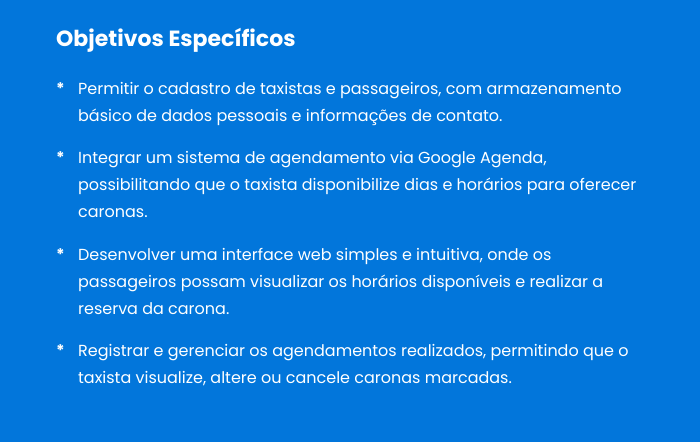
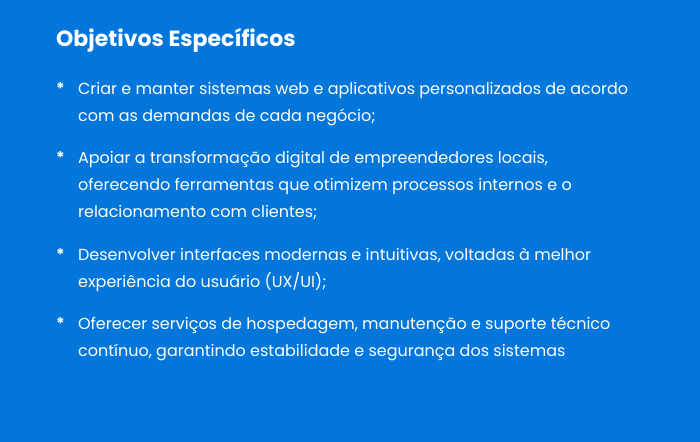
Before and after one commit to N4ds0n/Mustang-Sistemas, a plain HTML site: page index.html in a window 1280 px wide. Shown: the part 1051-1493 px from the top of the page, 580-1280 px from the left. Drawn offline with Linux system fonts and the light colour scheme; files whose address does not match are found by name.

Commit message:
atualização imagens

```diff
--- a/index.html
+++ b/index.html
@@ -49,8 +49,18 @@
 
     <div class="about-content-wrapper">
       <div class="container-narrow">
-        <h2>Sobre nós</h2> <h3>Objetivo Geral</h3> <p>Desenvolver e oferecer soluções tecnológicas inovadoras, seguras e eficientes que otimizem processos, integrem sistemas e impulsionem o desempenho das empresas, garantindo resultados sólidos e duradouros para nossos clientes.</p> <h3>Objetivos Específicos</h3> <ul>
-          <li>Permitir o cadastro de taxistas e passageiros, com armazenamento básico de dados pessoais e informações de contato.</li> <li>Integrar um sistema de agendamento via Google Agenda, possibilitando que o taxista disponibilize dias e horários para oferecer caronas.</li> <li>Desenvolver uma interface web simples e intuitiva, onde os passageiros possam visualizar os horários disponíveis e realizar a reserva da carona.</li> <li>Registrar e gerenciar os agendamentos realizados, permitindo que o taxista visualize, altere ou cancele caronas marcadas.</li> </ul>
+        <h2>Sobre nós</h2> <h3>Objetivo Geral</h3> <p>Desenvolver e oferecer soluções tecnológicas inovadoras, seguras e eficientes que otimizem processos, integrem sistemas e impulsionem o desempenho das empresas, garantindo resultados sólidos e duradouros para nossos clientes.</p>
+        <h3>Objetivos Específicos</h3>
+        <ul>
+          <li>Criar e manter sistemas web e aplicativos personalizados de acordo com as demandas de cada negócio;
+          </li>
+          <li>Apoiar a transformação digital de empreendedores locais, oferecendo ferramentas que otimizem processos internos e o relacionamento com clientes;
+          </li>
+          <li>Desenvolver interfaces modernas e intuitivas, voltadas à melhor experiência do usuário (UX/UI);
+          </li>
+           <li>Oferecer serviços de hospedagem, manutenção e suporte técnico contínuo, garantindo estabilidade e segurança dos sistemas
+           </li>
+          </ul>
       </div>
     </div>
 
```
Also changed, not shown: Desktop_Tower.png (renamed from imagens/Desktop_Tower.png), Image_02.png (renamed from imagens/Image_02.png), Mobile.png (renamed from imagens/Mobile.png), Terminal.png (renamed from imagens/Terminal.png), horse.png (renamed from imagens/horse.png), logo.png (renamed from imagens/logo.png), 2 other files.
